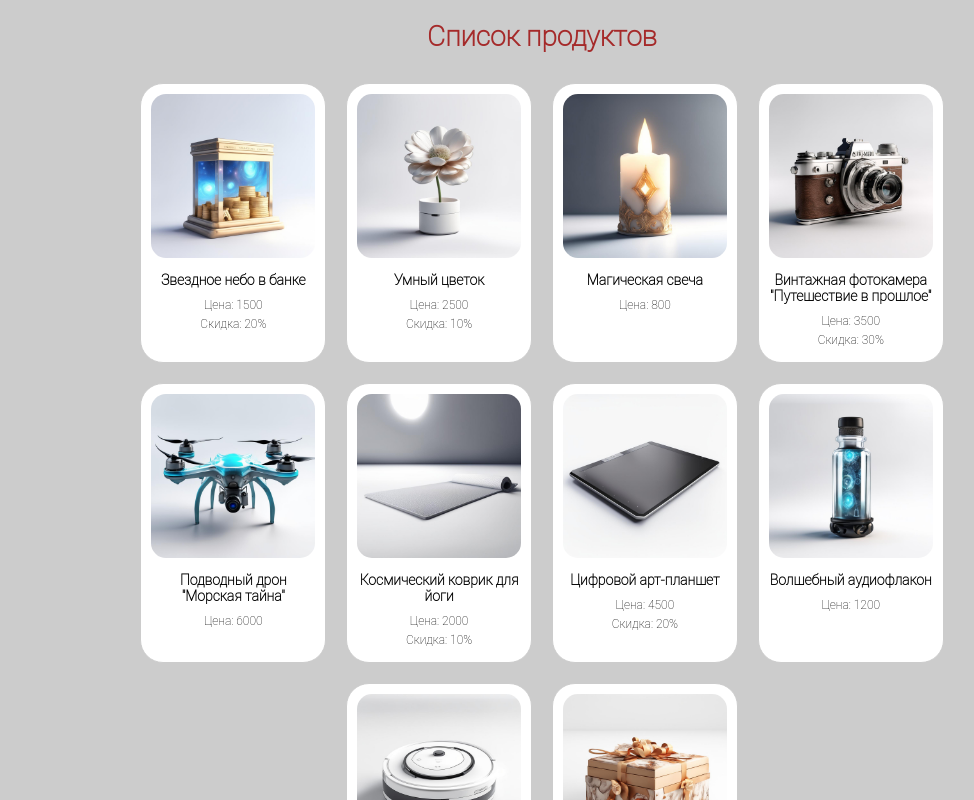
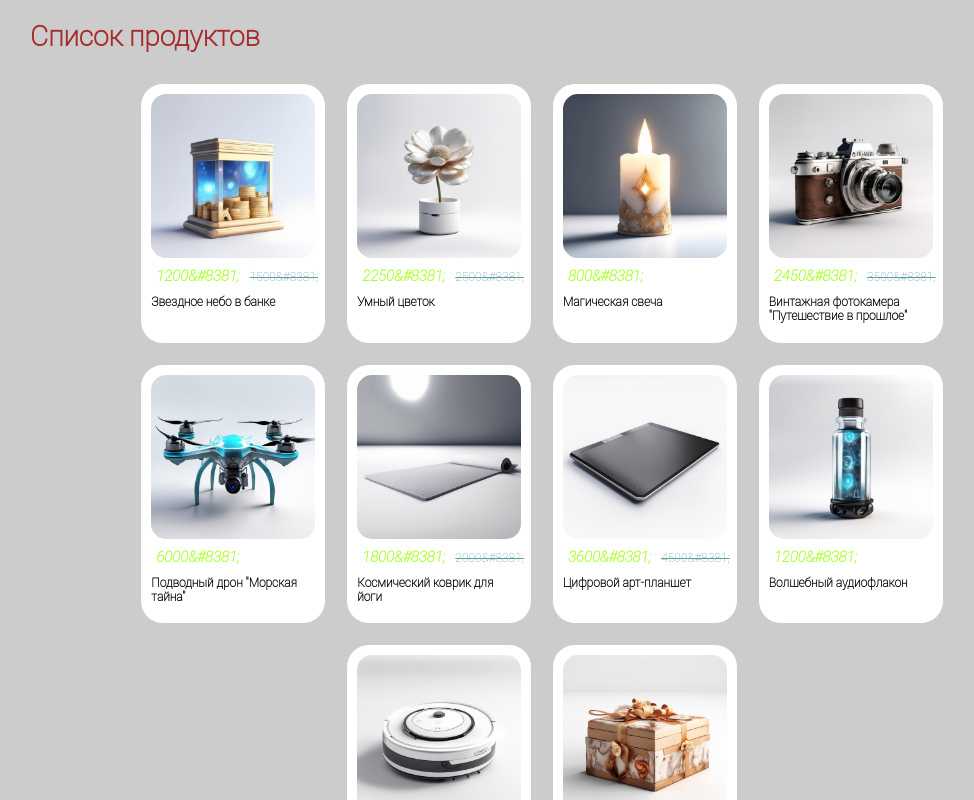
Before and after one commit to Vasil73/magic-shop, a React (Vite) app: page / in a window 1280 px wide. Shown: the top 800 px of the page, without its empty margins (98-1072 px from the left). Built offline with nearby package versions, Linux system fonts and the light colour scheme.

Commit message:
new task

```diff
--- a/index.html
+++ b/index.html
@@ -1,5 +1,5 @@
 <!doctype html>
-<html lang="en">
+<html lang="ru">
   <head>
     <meta charset="UTF-8" />
     <link rel="icon" type="image/svg+xml" href="/vite.svg" />
--- /dev/null
+++ b/src/PriceWithSymbol.jsx
@@ -0,0 +1,9 @@
+
+// eslint-disable-next-line react/prop-types
+export function PriceWithSymbol({ price }) {
+    return (
+        <span>
+            {price}&amp;#8381;
+        </span>
+    );
+}
--- a/src/ProductList.css
+++ b/src/ProductList.css
@@ -1,5 +1,4 @@
 .product-container {
-    text-align: center;
     margin: 20px;
 
 }
@@ -30,9 +29,9 @@
     border-radius: 15px;
 }
 
-.product-card h2 {
-    font-size: 14px;
-    margin: 10px 0;
+h2 {
+    width: 97%;
+    font-size: 12px;
 }
 
 .product-card p {
@@ -42,3 +41,22 @@
 .product-card p {
     margin: 5px 0;
 }
+
+.product-card .old-price {
+    text-decoration: line-through;
+    margin-right: 5px;
+    color: cadetblue;
+}
+
+.product-card .discount {
+    color: red;
+}
+
+.price {
+    margin-left: 5px;
+    margin-right: 10px;
+    font-size: 15px;
+    font-style: oblique;
+    font-weight: bold;
+    color: greenyellow;
+}
--- a/src/ProductList.jsx
+++ b/src/ProductList.jsx
@@ -1,20 +1,37 @@
-
 import PropTypes from "prop-types";
 import './ProductList.css';
+import {PriceWithSymbol} from "./PriceWithSymbol.jsx";
 
-export function ProductList({ products }) {
+
+export function ProductList({products}) {
     return (
         <div className="product-container">
             <h1 className="product-title">Список продуктов</h1>
             <div className="card-container">
-                {products.map(product => (
-                    <div className="product-card" key={product.id}>
-                        <img src={product.imageUrl} alt={product.title} />
-                        <h2>{product.title}</h2>
-                        <p>Цена: {product.price}</p>
-                        {product.discount && <p>Скидка: {product.discount * 100}%</p>}
-                    </div>
-                ))}
+                {
+                    products.map((product) => (
+                        <div className="product-card" key={product.id}>
+                            <img src={product.imageUrl} alt={product.title}/>
+                            <p>
+                                <span className="price">
+                                    {product.discount ? (
+                                        <PriceWithSymbol price={(product.price - (product.price * product.discount))}/>
+                                    ) : (
+                                        <PriceWithSymbol price={product.price}/>
+                                    )}
+                                </span>
+                                {product.discount ? (
+                                    <span className="old-price">
+                                      <PriceWithSymbol price={product.price}/>
+                                    </span>
+                                ) : null}
+                            </p>
+                            <h2>
+                                {product.title}
+                            </h2>
+                        </div>
+                    ))
+                }
             </div>
         </div>
     );
@@ -23,11 +40,11 @@ export function ProductList({ products }) {
 ProductList.propTypes = {
     products: PropTypes.arrayOf(
         PropTypes.shape({
-            id: PropTypes.string.isRequired,
+            id: PropTypes.number.isRequired,
+            imageUrl: PropTypes.string.isRequired,
             title: PropTypes.string.isRequired,
             price: PropTypes.number.isRequired,
-            discount: PropTypes.number,
-            imageUrl: PropTypes.string.isRequired,
+            discount: PropTypes.number
         })
-    ).isRequired,
+    ).isRequired
 };
--- a/src/main.jsx
+++ b/src/main.jsx
@@ -1,6 +1,6 @@
 import ReactDOM from 'react-dom';
-import {ProductList} from './ProductList.jsx'
-import { products } from './products';
+import {ProductList} from './ProductList.jsx';
+import {products} from './products';
 import './index.css';
 
 const reactRoot = ReactDOM.createRoot(document.getElementById('root'));
```
